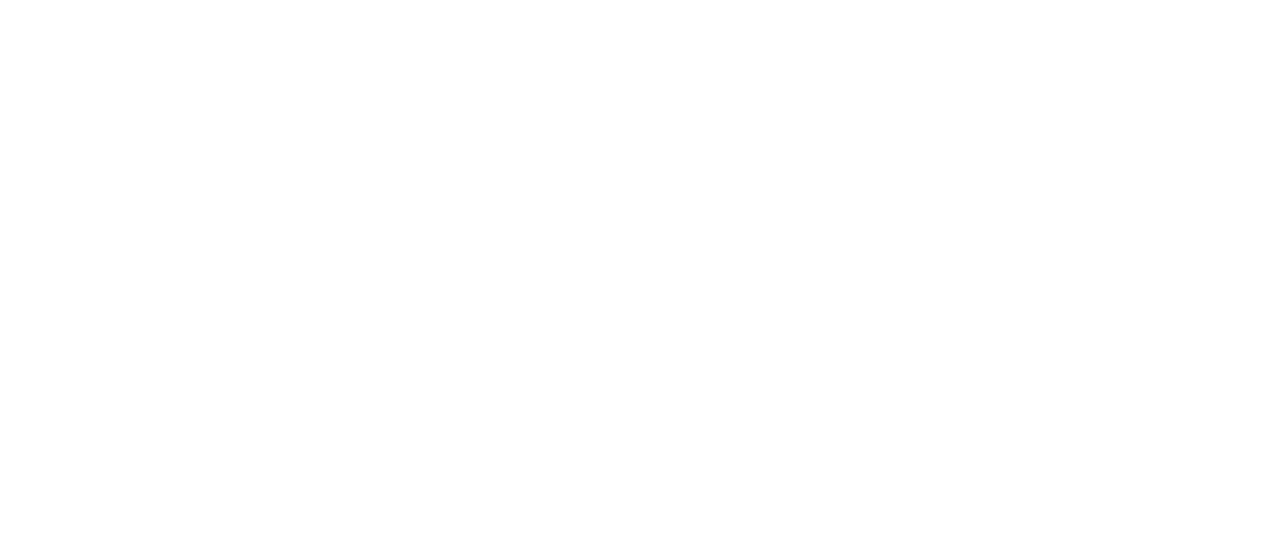
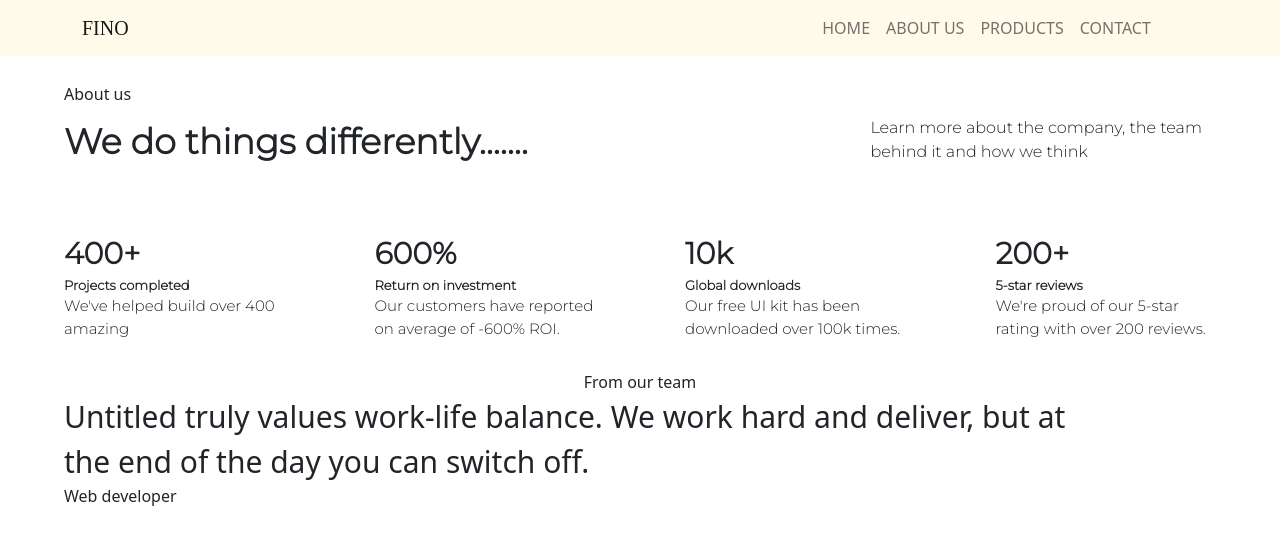
Before and after one commit to Zunuoh/fino, a React (Create React App) app: page /aboutus in a window 1280 px wide. Before the commit this address had no page. Shown: the top 544 px of the page. Built offline with nearby package versions, Linux system fonts and the light colour scheme; a web font is replaced by a local one.

Commit message:
about us page started

```diff
--- a/src/App.css
+++ b/src/App.css
@@ -183,3 +183,16 @@
   padding-left: 30px;
   font-family: 'Montserrat', sans-serif;
 }
+
+.aboutusHeaderContainer{
+  display: flex;
+  flex-direction: row;
+  margin-top: 10px;
+  font-family: 'Montserrat', sans-serif;
+}
+
+.aboutusContainer{
+  margin-left: 5%;
+  margin-right: 5%;
+  margin-top: 2%;
+}
--- a/src/App.js
+++ b/src/App.js
@@ -2,6 +2,7 @@
 import "bootstrap/dist/css/bootstrap.min.css";
 import Homescreen from "./components/homescreen/Homescreen";
 import ContactusScreen from "./components/contact/ContactusScreen";
+import Aboutus from "./components/aboutus/Aboutus";
 import { BrowserRouter as Router, Routes, Route } from "react-router-dom";
 
 function App() {
@@ -10,6 +11,7 @@
     <Routes>
       <Route path="/" element={<Homescreen/>}/>
       <Route path="/contactus" element={<ContactusScreen/>}/>
+      <Route path="/aboutus" element={<Aboutus/>}/>
 
     </Routes>
   </Router>
--- a/src/components/Header.js
+++ b/src/components/Header.js
@@ -1,6 +1,5 @@
 import React from "react";
 import { Navbar, Container, Nav } from "react-bootstrap";
-import {Link} from "react-router-dom"
 
 const Header = () => {
   return (
@@ -9,7 +8,7 @@
         <Navbar.Brand className="headerTitle">FINO</Navbar.Brand>
         <Nav className="me-auto" style={{ marginLeft: "60%" }}>
           <Nav.Link href="/">HOME</Nav.Link>
-          <Nav.Link href="#features">ABOUT US</Nav.Link>
+          <Nav.Link href="/aboutus">ABOUT US</Nav.Link>
           <Nav.Link href="#pricing">PRODUCTS</Nav.Link>
           <Nav.Link href="/contactus">CONTACT</Nav.Link>
         </Nav>
--- /dev/null
+++ b/src/components/aboutus/Aboutus.js
@@ -0,0 +1,57 @@
+import React from 'react'
+import Header from '../Header';
+
+const Aboutus = () => {
+  return (
+    <div>
+      <Header/>
+    <div className='aboutusContainer'>
+        <div>About us</div>
+        <div className='aboutusHeaderContainer'>
+            <div style={{flex:7, fontSize:35, fontWeight:"bold"}}>We do things differently.......</div>
+            <div style={{flex:3, height:"10ch"}}>Learn more about the company, the team behind it and how we think</div>
+        </div>
+
+      <div className='aboutusHeaderContainer'>
+      <div style={{flex:1, maxWidth:"25ch"}}>
+        <div style={{fontWeight:"bold", fontSize:30}}>400+</div>
+        <div style={{fontWeight:"bold", fontSize:13}}>Projects completed</div>
+        <div style={{fontSize:15}}>We've helped build over 400 amazing</div>
+      </div>
+      <div style={{flex:1, marginLeft:90}}>
+        <div style={{fontWeight:"bold", fontSize:30}}>600%</div>
+        <div style={{fontWeight:"bold", fontSize:13}}>Return on investment</div>
+        <div style={{fontSize:15}}>Our customers have reported on average of -600% ROI.</div>
+      </div>
+      <div style={{flex:1, marginLeft:90}}>
+        <div style={{fontWeight:"bold", fontSize:30}}>10k</div>
+        <div style={{fontWeight:"bold", fontSize:13}}>Global downloads</div>
+        <div style={{fontSize:15}}>Our free UI kit has been downloaded over 100k times.</div>
+      </div>
+      <div style={{flex:1, marginLeft:90}}>
+        <div style={{fontWeight:"bold", fontSize:30}}>200+</div>
+        <div style={{fontWeight:"bold", fontSize:13}}>5-star reviews</div>
+        <div style={{fontSize:15}}>We're proud of our 5-star rating with over 200 reviews.</div>
+      </div>
+    </div>
+
+    <div style={{display:"flex", justifyContent:"center", alignItems:"center", marginTop:30}}>From our team</div>
+
+    <div>
+      <div style={{display:"flex", justifyContent:"center", alignItems:"center",fontSize:30, maxWidth:"60ch"}}>Untitled truly values work-life balance. We work hard and deliver, but at the end of the day you can switch off.</div>
+      <div>Web developer</div>
+    </div>
+
+
+
+    </div>
+
+
+
+
+
+    </div>
+  )
+}
+
+export default Aboutus
```
